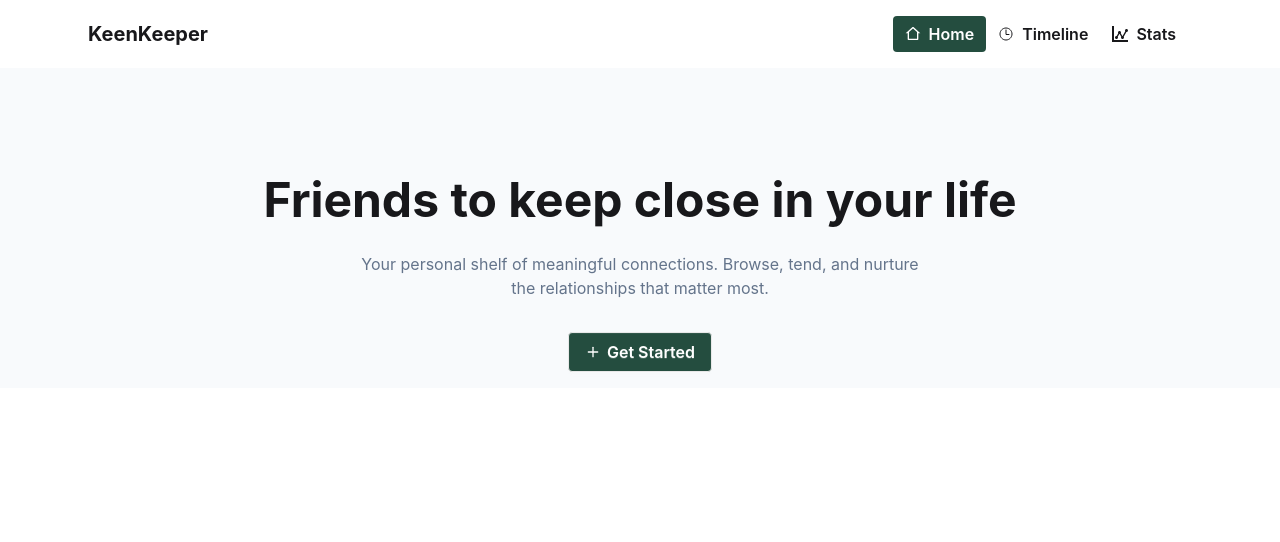
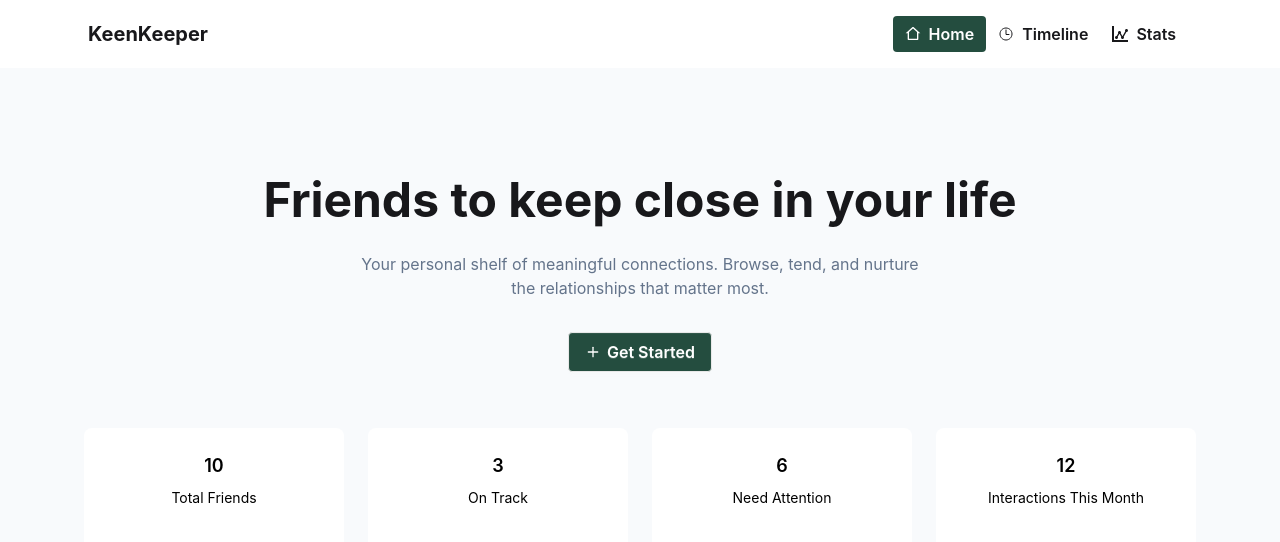
Before and after one commit to mojahidulislam12/Assignment--7, a React (Vite) app: page / in a window 1280 px wide. Shown: the top 542 px of the page. Built offline with nearby package versions, Linux system fonts and the light colour scheme.

Commit message:
NavBar And Banner

```diff
--- a/src/components/Banner/Banner.jsx
+++ b/src/components/Banner/Banner.jsx
@@ -4,7 +4,8 @@ import { FiPlus } from "react-icons/fi";
 const Banner = () => {
   return (
     <div>
-      <div className="hero bg-[#F8FAFC] min-h-49  mx-auto pt-20">
+      <div className="hero bg-[#F8FAFC] pt-20 pb-10">
+        <div>
           <div className="hero-content text-center">
             <div className="">
               <h1 className="text-[48px] font-bold">
@@ -20,6 +21,33 @@ const Banner = () => {
               </button>
             </div>
           </div>
+          <div className="grid grid-cols-4 gap-6 mt-10">
+            <div className="card bg-white text-black w-65 h-34.25">
+              <div className="card-body items-center text-center">
+                <h2 className="card-title">10</h2>
+                <p>Total Friends</p>
+              </div>
+            </div>
+            <div className="card bg-white text-black w-65 h-34.25">
+              <div className="card-body items-center text-center">
+                <h2 className="card-title">3</h2>
+                <p>On Track</p>
+              </div>
+            </div>
+            <div className="card bg-white text-black w-65 h-34.25">
+              <div className="card-body items-center text-center">
+                <h2 className="card-title">6</h2>
+                <p>Need Attention</p>
+              </div>
+            </div>
+            <div className="card bg-white text-black w-65 h-34.25">
+              <div className="card-body items-center text-center">
+                <h2 className="card-title">12</h2>
+                <p>Interactions This Month</p>
+              </div>
+            </div>
+          </div>
+        </div>
       </div>
     </div>
   );
```
Lines whose indentation alone changed are shown as unchanged.
